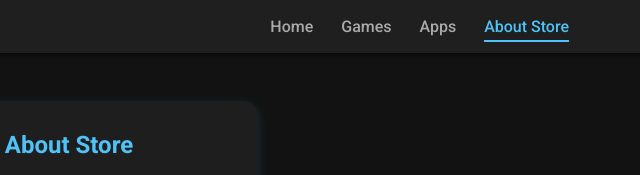
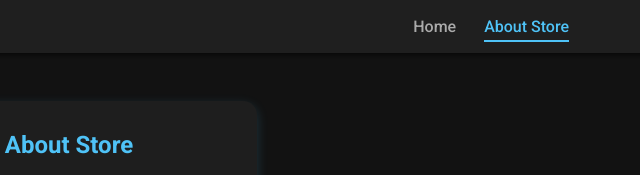
Before and after one commit to Alex91744/Beta.Code-9JN1B8, a plain HTML site: page aboutstore.html in a window 1280 px wide. Shown: the top 175 px of the page, 571-1211 px from the left. Drawn offline with Linux system fonts and the light colour scheme.

Commit message:
Update aboutstore.html

```diff
--- a/aboutstore.html
+++ b/aboutstore.html
@@ -157,8 +157,6 @@
       </div>
       <nav>
         <a href="index.html">Home</a>
-        <a href="">Games</a>
-        <a href="">Apps</a>
         <a href="aboutstore.html" class="active">About Store</a>
       </nav>
     </div>
```
